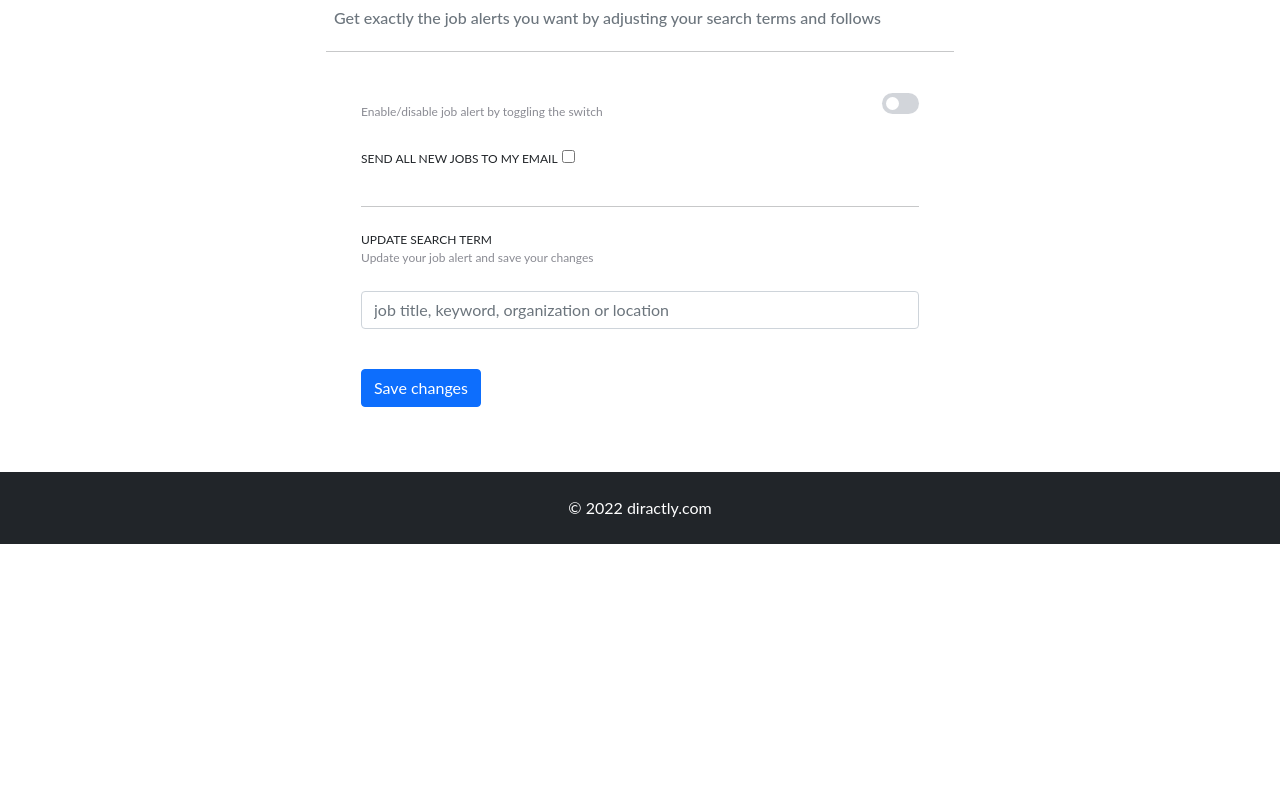
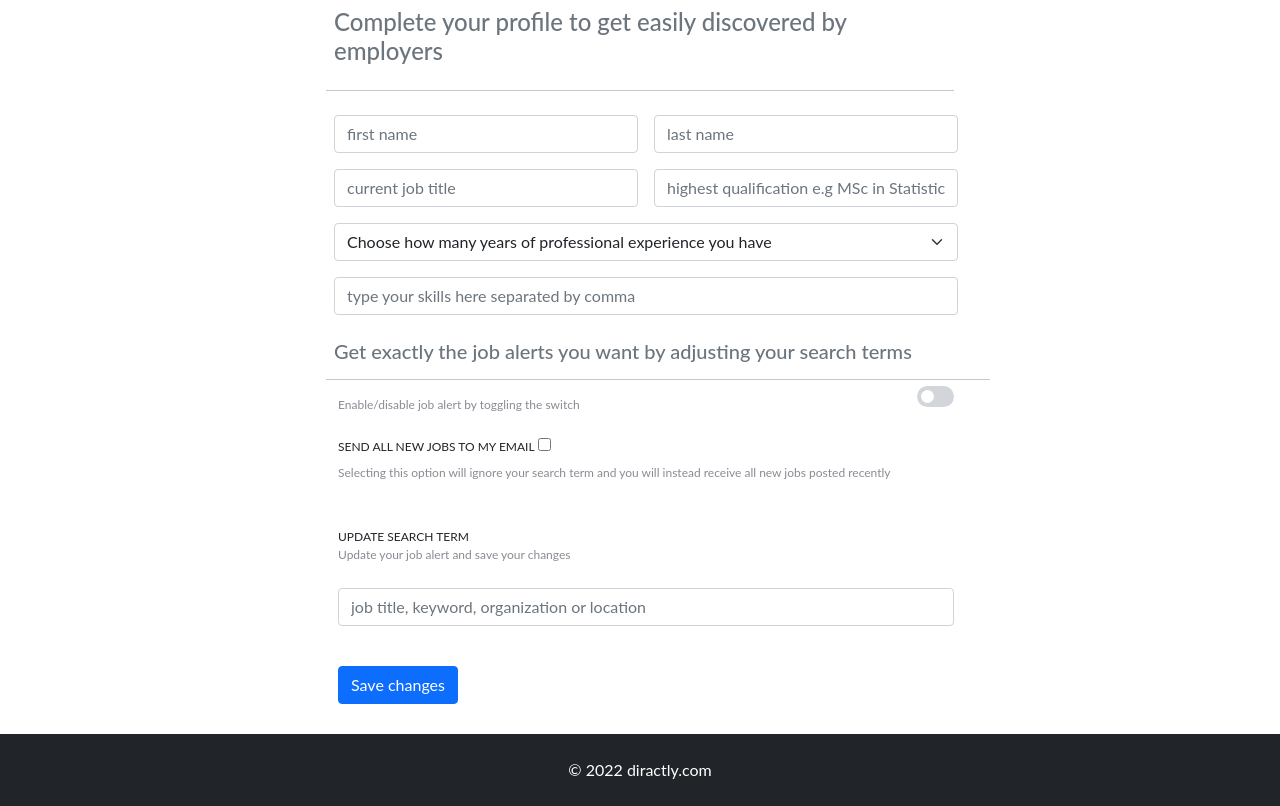
Before and after one commit to khldH/jobalertusingtextsimilarity, a FastAPI app: template templates/users/update_job_alert.html in a window 1280 px wide. Shown: the part 80-886 px from the top of the page. Before the commit the page ends 624 px from the top, so only its background shows below. Run offline with FastAPI, Linux system fonts and the light colour scheme; the template is opened without the code that fills it, so the values that code supplies are empty; parts of the project's set-up code (start-up, migrations or seed data) failed here and were passed over; some libraries are stand-ins or nearby versions.

Commit message:
complete profile

```diff
--- a/app/routers/user.py
+++ b/app/routers/user.py
@@ -201,6 +201,12 @@ async def edit_job_alert(request: Request, follows: List[str] = Form(...)):
             user["job_description"] = form.job_description
             user["is_all"] = is_all
             user["follows"] = follows
+            user['first_name'] = form.first_name
+            user['last_name'] = form.last_name
+            user['job_title'] = form.job_title
+            user['qualification'] = form.qualification
+            user['experience'] = form.experience
+            user['skills'] = form.skills
             update_job_alert(db, user)
             return templates.TemplateResponse(
                 "users/success.html",
--- a/templates/shared/base.html
+++ b/templates/shared/base.html
@@ -23,7 +23,9 @@
     <link rel="stylesheet" href="https://cdnjs.cloudflare.com/ajax/libs/font-awesome/6.0.0-beta3/css/all.min.css"
           integrity="sha512-Fo3rlrZj/k7ujTnHg4CGR2D7kSs0v4LLanw2qksYuRlEzO+tcaEPQogQ0KaoGN26/zrn20ImR1DfuLWnOo7aBA=="
           crossorigin="anonymous" referrerpolicy="no-referrer"/>
+
     <script src="https://ajax.googleapis.com/ajax/libs/jquery/3.5.1/jquery.min.js"></script>
+    <script src="http://ajax.aspnetcdn.com/ajax/jquery.validate/1.11.1/jquery.validate.min.js"></script>
     <!--    <link href="https://cdn.jsdelivr.net/npm/bootstrap@5.0.2/dist/css/bootstrap.min.css" rel="stylesheet"-->
     <!--          integrity="sha384-EVSTQN3/azprG1Anm3QDgpJLIm9Nao0Yz1ztcQTwFspd3yD65VohhpuuCOmLASjC" crossorigin="anonymous">-->
     <!--    <script src="https://cdn.jsdelivr.net/npm/@popperjs/core@2.9.2/dist/umd/popper.min.js"-->
--- a/templates/users/update_job_alert.html
+++ b/templates/users/update_job_alert.html
@@ -7,13 +7,54 @@
 
 {% block content %}
 <div class='row justify-content-center'>
+
     <div class="col-md-6">
-        <h6 class="text-muted p-2">Get exactly the job alerts you want by adjusting your search terms and follows</h6>
+        <div id="edit_form">
+            <h4 class="text-muted p-2">Complete your profile to get easily discovered by employers</h4>
             <hr>
-        <div class='settings'>
 
-            <form method="POST" , action="/edit">
+            <div class=''>
+                <form class="row ms-auto" method="POST" , action="/edit">
+
                     <input type="hidden" name="id" , value="{{user.id}}"></input>
+                    <div class="col-sm-6 p-2">
+                        <input class="form-control mr-sm-2" type="text" , placeholder="first name" name="first_name" value="{{user.first_name}}">
+                    </div>
+                    <div class="col-sm-6 p-2">
+                        <input class="form-control mr-sm-2" type="text" , placeholder="last name" name ="last_name" value="{{user.last_name}}">
+                    </div>
+                    <div class="col-sm-6 p-2">
+                        <input class="form-control mr-sm-2" type="text" , placeholder="current job title" name="job_title" value="{{user.job_title}}">
+                    </div>
+                    <div class="col-sm-6 p-2">
+                        <input class="form-control mr-sm-2" type="text" ,
+                               placeholder="highest qualification e.g MSc in Statistics" name="qualification" value="{{user.qualification}}">
+                    </div>
+                    <div class="p-2">
+
+                        <select class="form-select" aria-label="Default select example" name="experience" value="{{user.experience}}">
+                            <option selected value="selected">Choose how many years of professional experience you have</option>
+                            <option value="0-1 year"> 0-1 year</option>
+                            <option value="1-3 years"> 1-3 years</option>
+                            <option value="3-5 years"> 3-5 years</option>
+                            <option value="5-7 years"> 5-7 years</option>
+                            <option value="7 -9 years"> 7 -9 years</option>
+                            <option value="more than 9 years">more than 9 years</option>
+                        </select>
+
+                    </div>
+<!--                    <div class="col-sm-6 p-2">-->
+<!--                        <p>Number of years of experience selected : {{user.experience}}</p>-->
+<!--                    </div>-->
+
+                    <div class="p-2">
+                        <input class="form-control mr-sm-2" type="text" ,
+                               placeholder="type your skills here separated by comma" name="skills" value="{{user.skills}}">
+                    </div>
+
+                    <h5 class="text-muted p-2 mt-2">Get exactly the job alerts you want by adjusting your search
+                        terms</h5>
+                    <hr>
                     <div class='setting'>
                         <div class='name'>
                             {{user.job_description}}
@@ -35,7 +76,7 @@
 
                         </div>
                         <br>
-                    <div>
+                        <div class="name">
                             {% if user.is_all %}
                             <label class="name">
                                 Send all new jobs to my email </label>
@@ -46,9 +87,10 @@
                             <input type="checkbox" value="{{user.is_all}}" name="is_all">
                             {% endif %}
                         </div>
+                        <p class="info">Selecting this option will ignore your search term and you will instead receive all new jobs posted recently </p>
                     </div>
 
-                <hr class="my-4">
+<!--                    <hr class="my-4">-->
                     <div class="user-preferences" id="preferences">
                         <div class='setting'>
                             <div class='name'>
@@ -111,6 +153,8 @@
                     </div>
 
                 </form>
+            </div>
+
 
         </div>
     </div>
@@ -131,6 +175,42 @@
 }
 
 
+<!--$( "form" ).on( "submit", function(e) {-->
+
+<!--    var dataString = $(this).serialize();-->
+
+<!--&lt;!&ndash;    alert(dataString); return false;&ndash;&gt;-->
+
+<!--    $.ajax({-->
+<!--      type: "POST",-->
+<!--      url: "/edit",-->
+<!--      data: dataString,-->
+<!--      success: function () {-->
+<!--        $("#edit_form").html("<div id='message'></div>");-->
+<!--        $("#message")-->
+<!--          .html("<h2>Contact Form Submitted!</h2>")-->
+<!--          .append("<p>We will be in touch soon.</p>")-->
+<!--          .hide()-->
+<!--          .fadeIn(1500, function () {-->
+<!--            $("#message").append(-->
+<!--              "<img id='checkmark' src='images/check.png' />"-->
+<!--            );-->
+<!--          });-->
+<!--      }-->
+<!--    });-->
+
+<!--    e.preventDefault();-->
+
+<!--});-->
+
+
+
+
+
+
+
+
+
 
 
 
```
Also changed, not shown: app/crud.py (+17 -1 lines), app/routers/index.py (+15 -1 lines), app/views/user.py (+13 -0 lines). Lines whose indentation alone changed are shown as unchanged.
